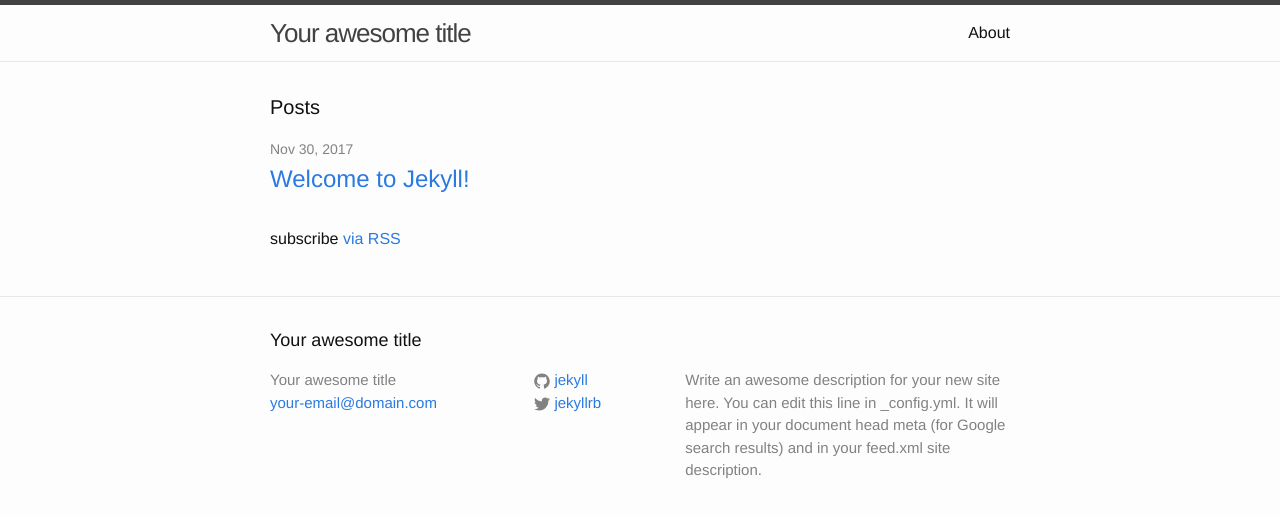
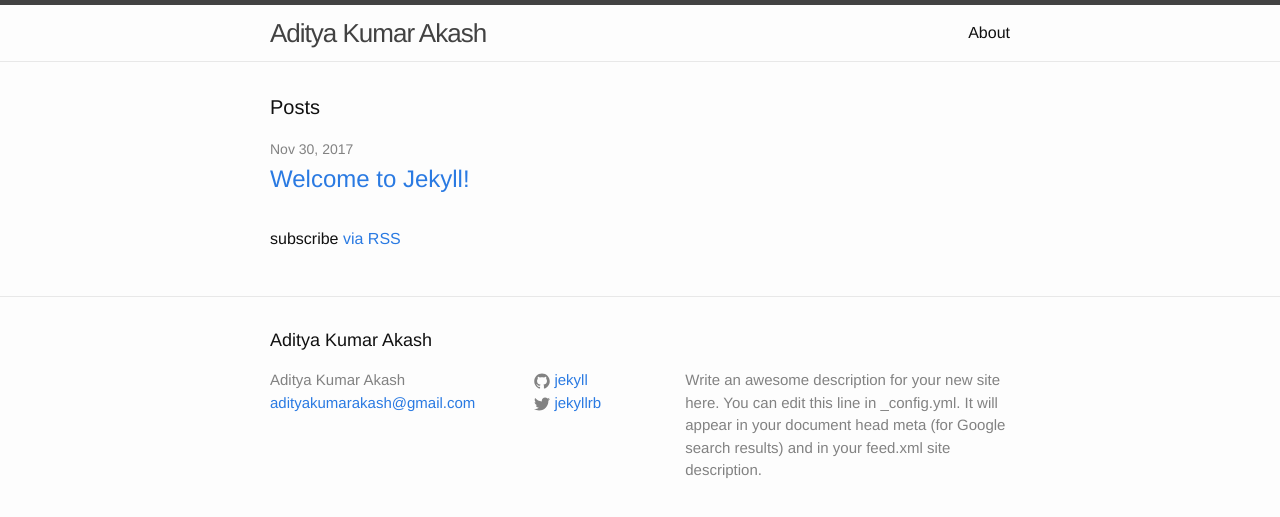
Before and after one commit to adityakumarakash/adityakumarakash.github.io, a Jekyll site: the page built from index.html, in a window 1280 px wide. Shown: the top 517 px of the page. Built offline with Jekyll 4.4.1, drawn with Linux system fonts in a browser that asks for light colours.

Commit message:
Update _config.yml
Modifying the title

```diff
--- a/_config.yml
+++ b/_config.yml
@@ -6,8 +6,8 @@
 # 'jekyll serve'. If you change this file, please restart the server process.
 
 # Site settings
-title: Your awesome title
-email: your-email@domain.com
+title: Aditya Kumar Akash
+email: adityakumarakash@gmail.com
 description: > # this means to ignore newlines until "baseurl:"
   Write an awesome description for your new site here. You can edit this
   line in _config.yml. It will appear in your document head meta (for
```
